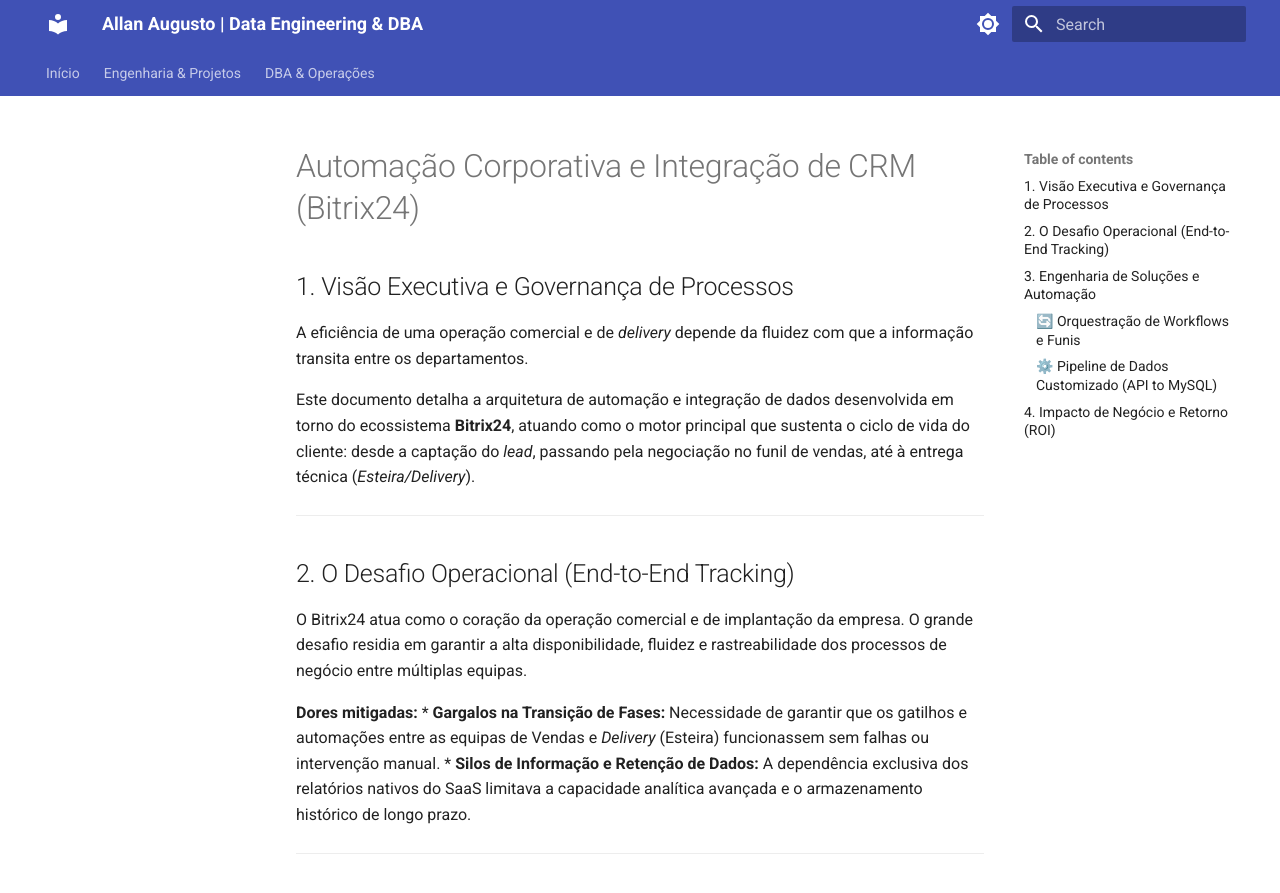
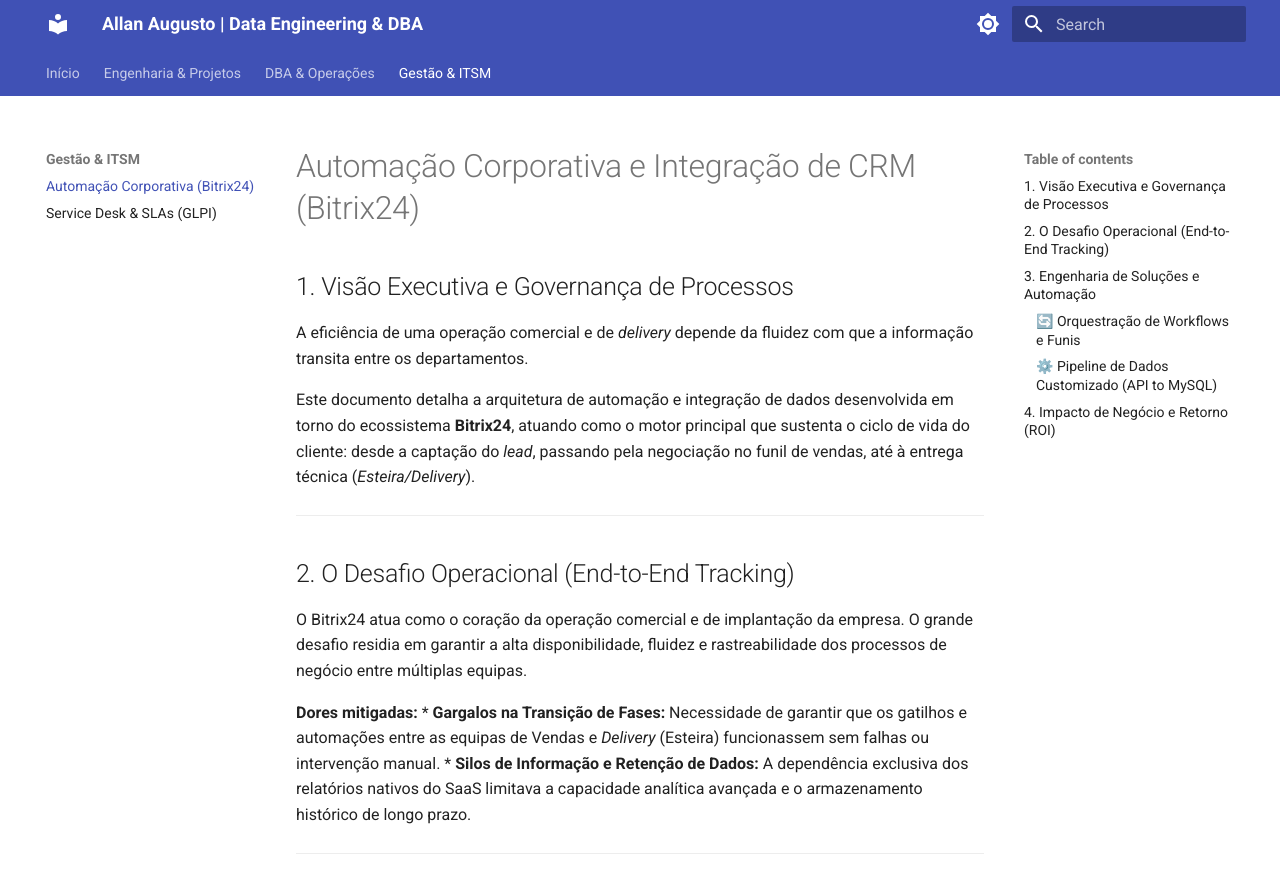
Before and after one commit to Allanao88/portfolio-docs, an MkDocs documentation site: the page built from docs/crm/bitrix24.md, in a window 1280 px wide and 900 px high. Shown: the top 893 px of the window. Built offline with MkDocs 1.6.1 and Material for MkDocs 9.7.7, drawn with Linux system fonts in a browser that asks for light colours.

Commit message:
Add new section for Gestão & ITSM in mkdocs.yml

```diff
--- a/mkdocs.yml
+++ b/mkdocs.yml
@@ -44,3 +44,6 @@
   - DBA & Operações:
     - Resiliência e RCA: dba/resiliencia-rca.md
     - Scripts e Automações: dba/scripts.md
+  - Gestão & ITSM:
+    - Automação Corporativa (Bitrix24): crm/bitrix24.md
+    - Service Desk & SLAs (GLPI): crm/glpi.md
```
